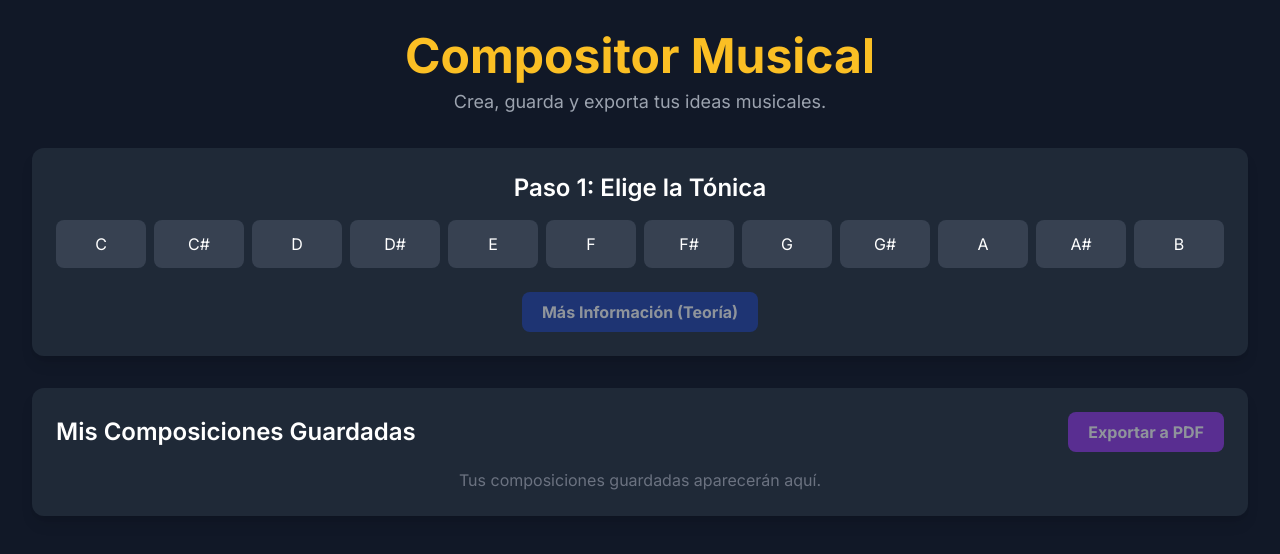
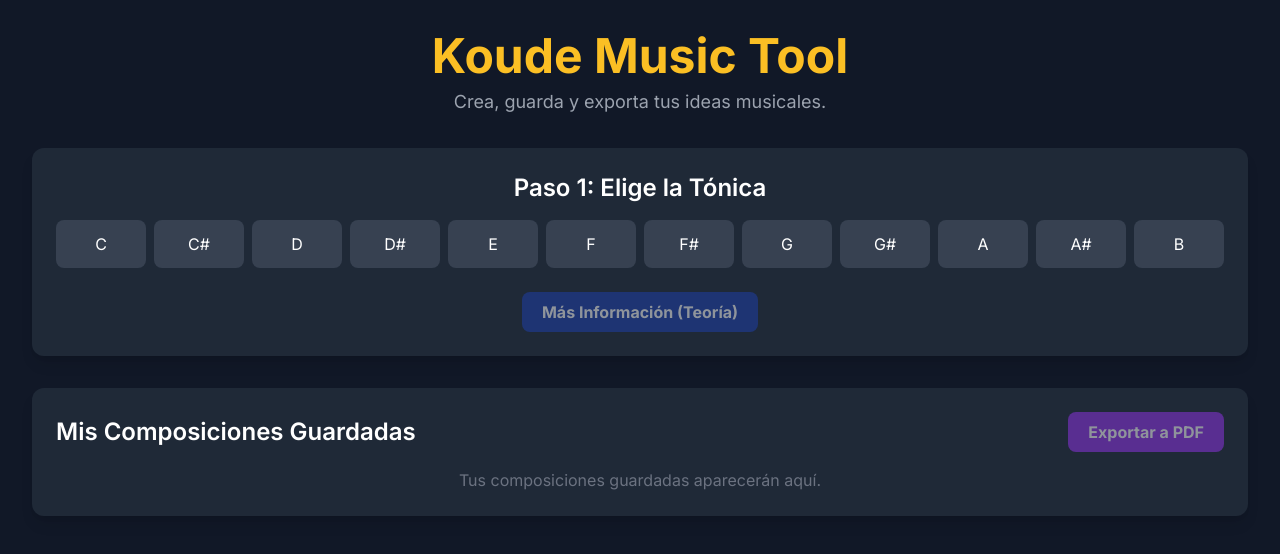
Before and after one commit to alanisin/martrix, a plain HTML site: page koudetool.html in a window 1280 px wide. Drawn offline with nearby package versions, Linux system fonts and the light colour scheme.

Commit message:
Update koudetool.html

```diff
--- a/koudetool.html
+++ b/koudetool.html
@@ -64,7 +64,7 @@
         <!-- ===== COMPOSER VIEW (MAIN) ===== -->
         <div id="composer-view" class="view">
             <header class="text-center mb-8">
-                <h1 class="text-4xl md:text-5xl font-bold text-amber-400">Compositor Musical</h1>
+                <h1 class="text-4xl md:text-5xl font-bold text-amber-400">Koude Music Tool</h1>
                 <p class="text-lg text-gray-400 mt-2">Crea, guarda y exporta tus ideas musicales.</p>
             </header>
 
```
